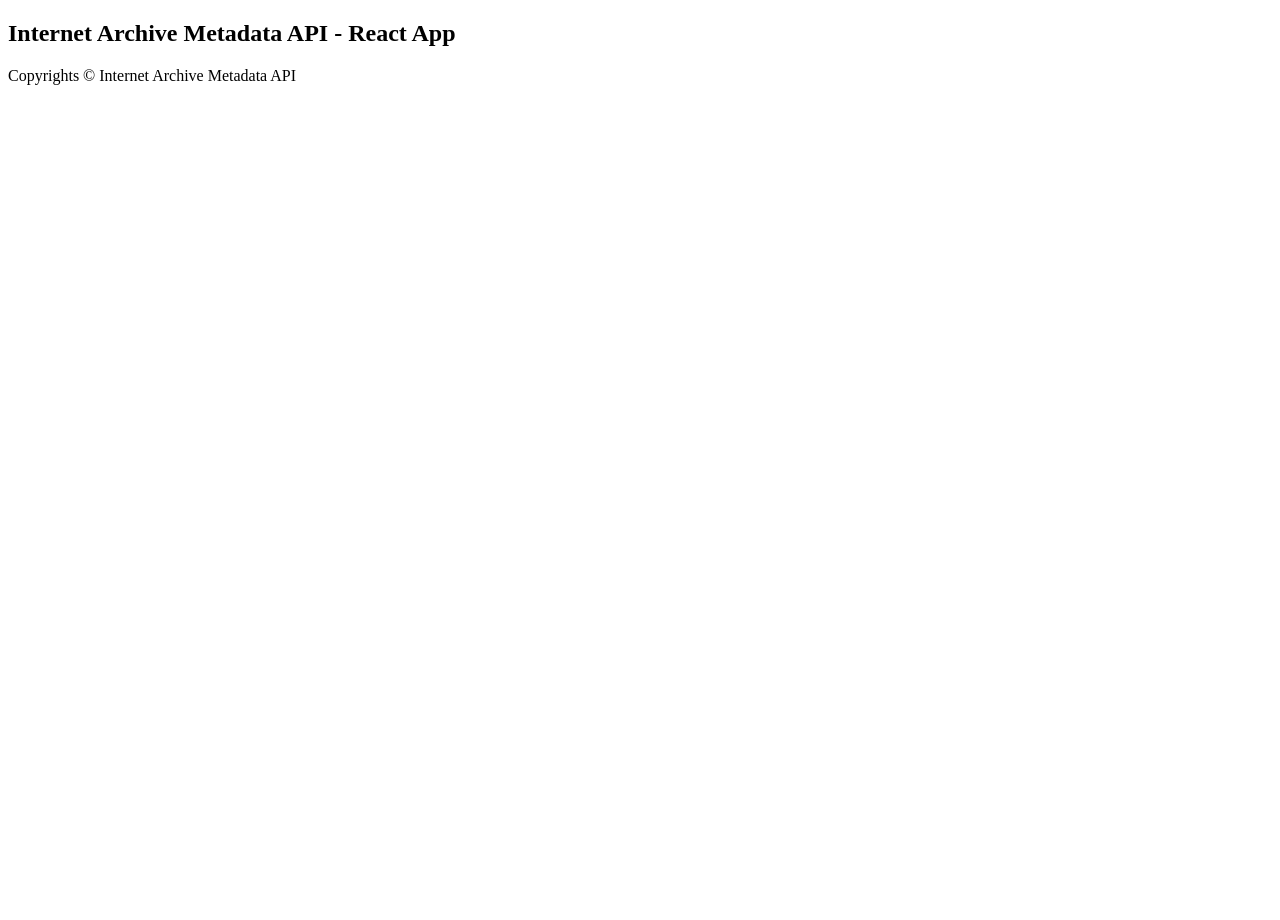
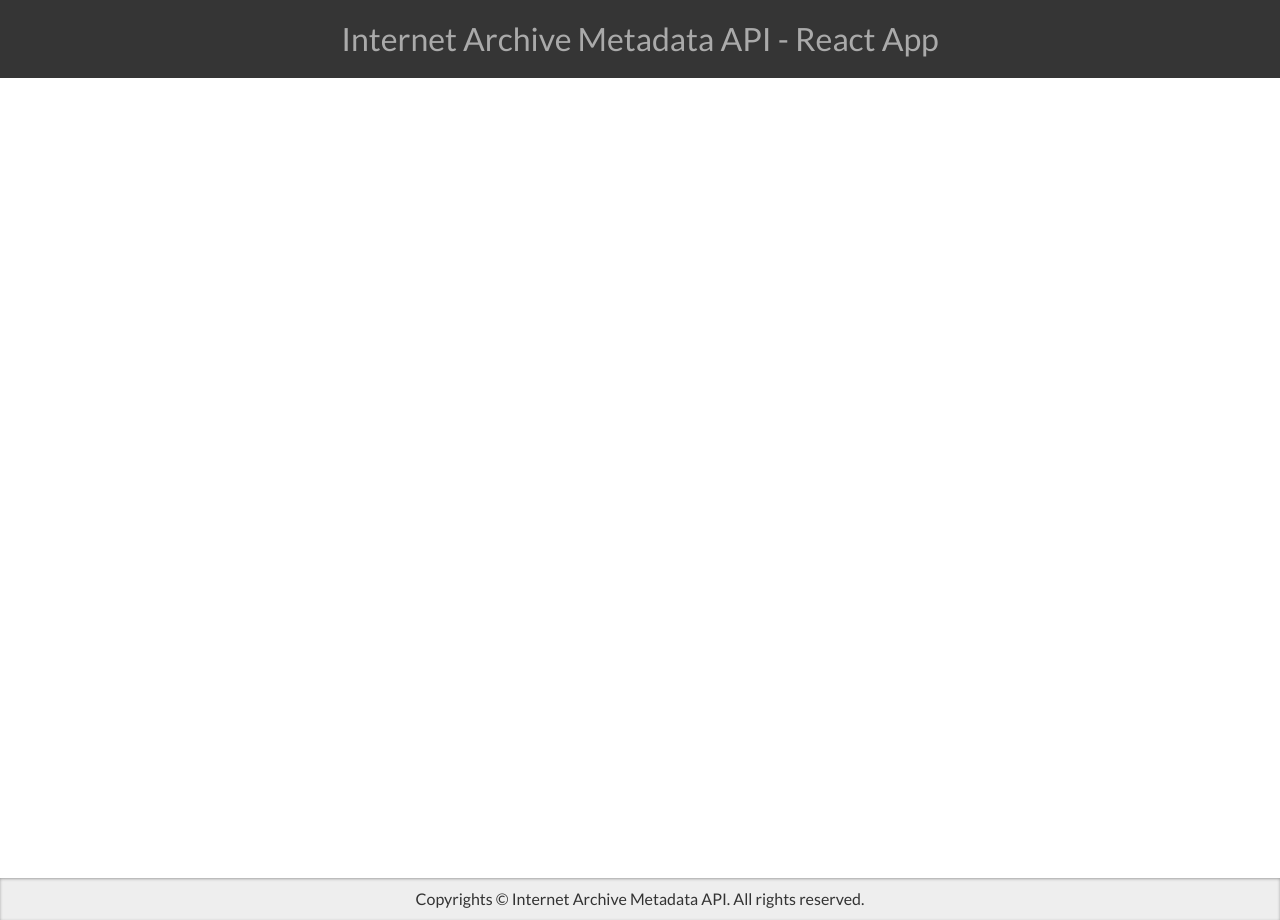
Before and after one commit to imar26/internet-archive-metadata-api, a React (Create React App) app: page / in a window 1280 px wide. Before the commit the page ends 800 px from the top, so only its background shows below. Built offline with nearby package versions, Linux system fonts and the light colour scheme.

Commit message:
folder structure

```diff
--- a/package.json
+++ b/package.json
@@ -3,9 +3,13 @@
   "version": "0.1.0",
   "private": true,
   "dependencies": {
+    "bootstrap": "^4.1.3",
+    "font-awesome": "^4.7.0",
     "react": "^16.4.2",
     "react-dom": "^16.4.2",
-    "react-scripts": "1.1.5"
+    "react-redux": "^5.0.7",
+    "react-scripts": "1.1.5",
+    "redux": "^4.0.0"
   },
   "scripts": {
     "start": "react-scripts start",
--- /dev/null
+++ b/src/actions/index.js
@@ -0,0 +1,18 @@
+// Import Constants
+import * as constants from '../constants';
+
+// export const addStory = (dispatch, newStory) => {
+//     return (dispatch({type: constants.ADD_STORY, story: newStory}))
+// }
+
+// export const hideMessage = (dispatch) => {
+//     return (dispatch({type: constants.HIDE_MESSAGE}))
+// }
+
+// export const incrementCount = (dispatch, storyId) => {
+//     return (dispatch({type: constants.INCREMENT, id: storyId}))
+// }
+
+// export const decrementCount = (dispatch, storyId) => {
+//     return (dispatch({type: constants.DECREMENT, id: storyId}))
+// }
--- a/src/components/Footer.js
+++ b/src/components/Footer.js
@@ -2,7 +2,7 @@
 
 const Footer = () => {
     return <footer>
-        <p>Copyrights &copy; Internet Archive Metadata API</p>
+        <p>Copyrights &copy; Internet Archive Metadata API. All rights reserved.</p>
     </footer>
 }
 
--- /dev/null
+++ b/src/constants/index.js
@@ -0,0 +1,4 @@
+export const ADD_STORY = 'ADD_STORY';
+export const HIDE_MESSAGE = 'HIDE_MESSAGE';
+export const INCREMENT = 'INCREMENT';
+export const DECREMENT = 'DECREMENT';
--- a/src/containers/App.js
+++ b/src/containers/App.js
@@ -4,11 +4,19 @@
 import Header from '../components/Header';
 import Footer from '../components/Footer';
 
+// Import Containers
+import Details from './Details';
+
 class App extends Component {
+    componentDidMount() {
+
+    }
+
     render() {
         return(
             <div>
                 <Header/>
+                <Details/>
                 <Footer/>
             </div>
         )
--- /dev/null
+++ b/src/containers/Details.js
@@ -0,0 +1,13 @@
+import React, { Component } from 'react';
+
+class Details extends Component {
+    render() {
+        return(
+            <div id="details">
+
+            </div>
+        )
+    }
+}
+
+export default Details;
--- /dev/null
+++ b/src/index.css
@@ -0,0 +1,48 @@
+/* Fonts */
+@import url('https://fonts.googleapis.com/css?family=Roboto:300,400,500,700');
+@import url('https://fonts.googleapis.com/css?family=Lato:300,400,700');
+@import url('https://fonts.googleapis.com/css?family=Montserrat:300,400,500,600,700');
+
+/* Common Styles */
+body {
+    font-family: 'Lato', sans-serif;
+    font-weight: 400;
+    font-size: 16px;
+    line-height: 22px;
+    color: #333;
+    margin: 0;
+}
+
+* {
+    box-sizing: border-box;
+}
+
+/* Header */
+header {
+    background-color: #353535;
+    padding: 20px;
+}
+
+header h2 {
+    margin: 0;
+    text-align: center;
+    color: #aaa;
+}
+
+/* Details */
+#details {
+    min-height: 100vh;
+}
+
+/* Footer */
+footer {
+    margin-top: auto;
+    background-color: #eee;
+    padding: 10px;
+    box-shadow: inset 0 1px 3px rgba(0,0,0,.33);
+}
+
+footer p {
+    text-align: center;
+    margin: 0;
+}
--- a/src/index.js
+++ b/src/index.js
@@ -1,10 +1,34 @@
 import React from 'react';
 import ReactDOM from 'react-dom';
+
+// Import Bootstrap
+import '../node_modules/bootstrap/dist/css/bootstrap.min.css';
+
+// Import Font Awesome Icons
+import '../node_modules/font-awesome/css/font-awesome.min.css';
+
+// Styles
+import './index.css';
+
+import { Provider, connect } from 'react-redux';
+import { createStore } from 'redux';
+
+// Import Reducers
+import rootReducer from './reducers/rootReducer';
+
+// Import Mappers
+import { mapStateToProps, mapDispatchToProps } from './mappers';
 
 // Import Containers
 import App from './containers/App';
 
+let store = createStore(rootReducer);
+
+const Root = connect(mapStateToProps, mapDispatchToProps)(App);
+
 ReactDOM.render(
-    <App/>,
+    <Provider store={store}>
+        <Root/>
+    </Provider>,
     document.getElementById("root")
 );
--- /dev/null
+++ b/src/mappers/index.js
@@ -0,0 +1,18 @@
+// Import Actions
+import * as actions from '../actions';
+
+export const mapDispatchToProps = (dispatch) => {
+    return {
+        // addStory: (newStory) => actions.addStory(dispatch, newStory),
+        // hideMessage: () => actions.hideMessage(dispatch),
+        // incrementCount: (storyId) => actions.incrementCount(dispatch, storyId),
+        // decrementCount: (storyId) => actions.decrementCount(dispatch, storyId)
+    }
+}
+
+export const mapStateToProps = (state) => {
+    return {
+        // stories: state.stories,
+        // success: state.success
+    }
+}
--- /dev/null
+++ b/src/reducers/rootReducer.js
@@ -0,0 +1,51 @@
+// Import Constants
+import * as constants from '../constants';
+
+const rootReducer = (state = {
+    stories: [],
+    success: false
+}, action) => {
+    switch (action.type) {
+        // Add story to the list
+        case constants.ADD_STORY:
+            return {
+                stories: [
+                    ...state.stories,
+                    action.story
+                ],
+                success: true
+            }
+        // Show success message on adding story to the list
+        case constants.HIDE_MESSAGE:
+            return {stories: state.stories, success: false}
+        // Increment vote count value
+        case constants.INCREMENT:
+            return {
+                stories: state
+                    .stories
+                    .filter((story) => {
+                        if (story.id === action.id) {
+                            story.count += 1;
+                        }
+                        return true;
+                    })
+            }
+        // Decrement vote count value
+        case constants.DECREMENT:
+            return {
+                stories: state
+                    .stories
+                    .filter((story) => {
+                        if (story.id === action.id) {
+                            story.count -= 1;
+                        }
+                        return true;
+                    })
+            }
+        default:
+            return state;
+    }
+}
+
+// Export RootReducer
+export default rootReducer;
```
Also changed, not shown: 1 other file (tests, documents, lock files or other folders).
